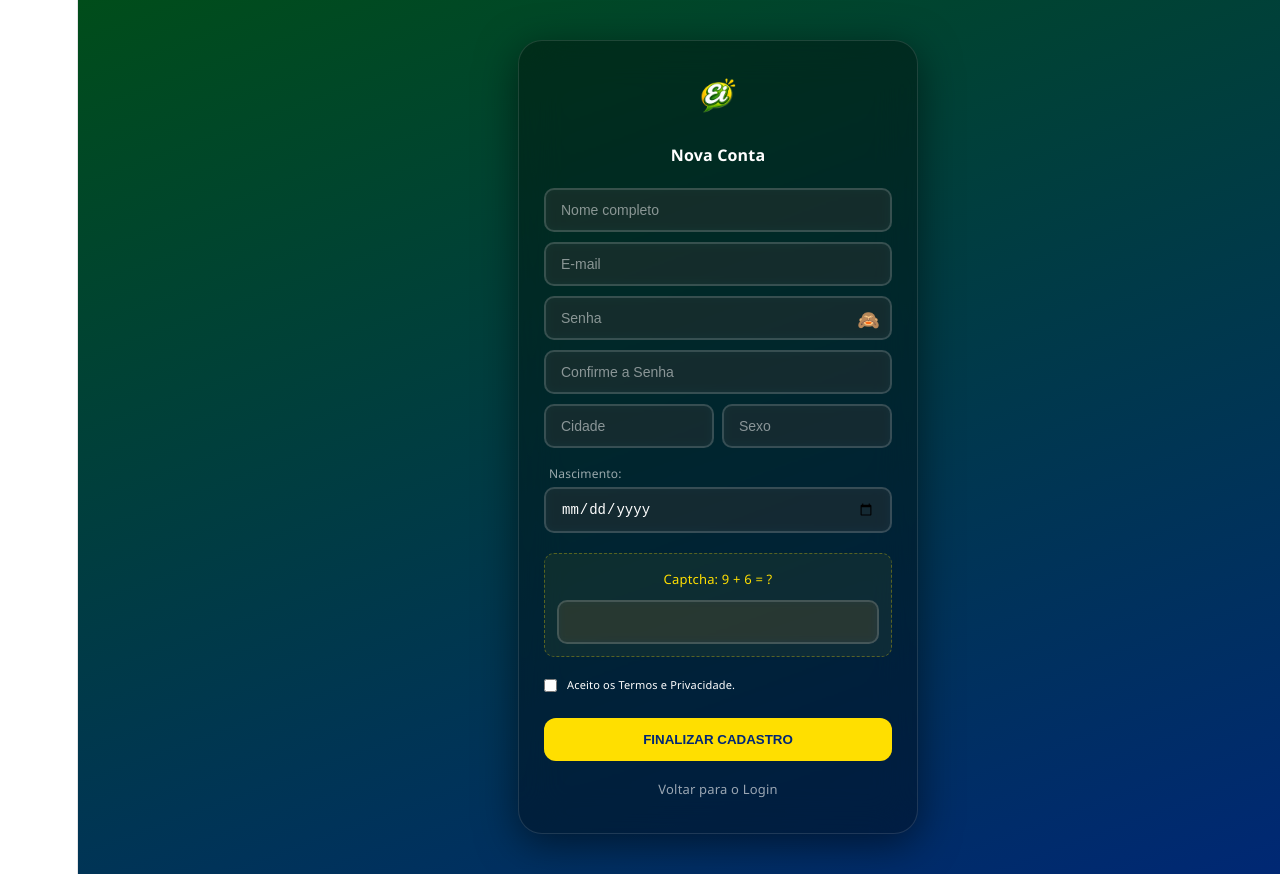
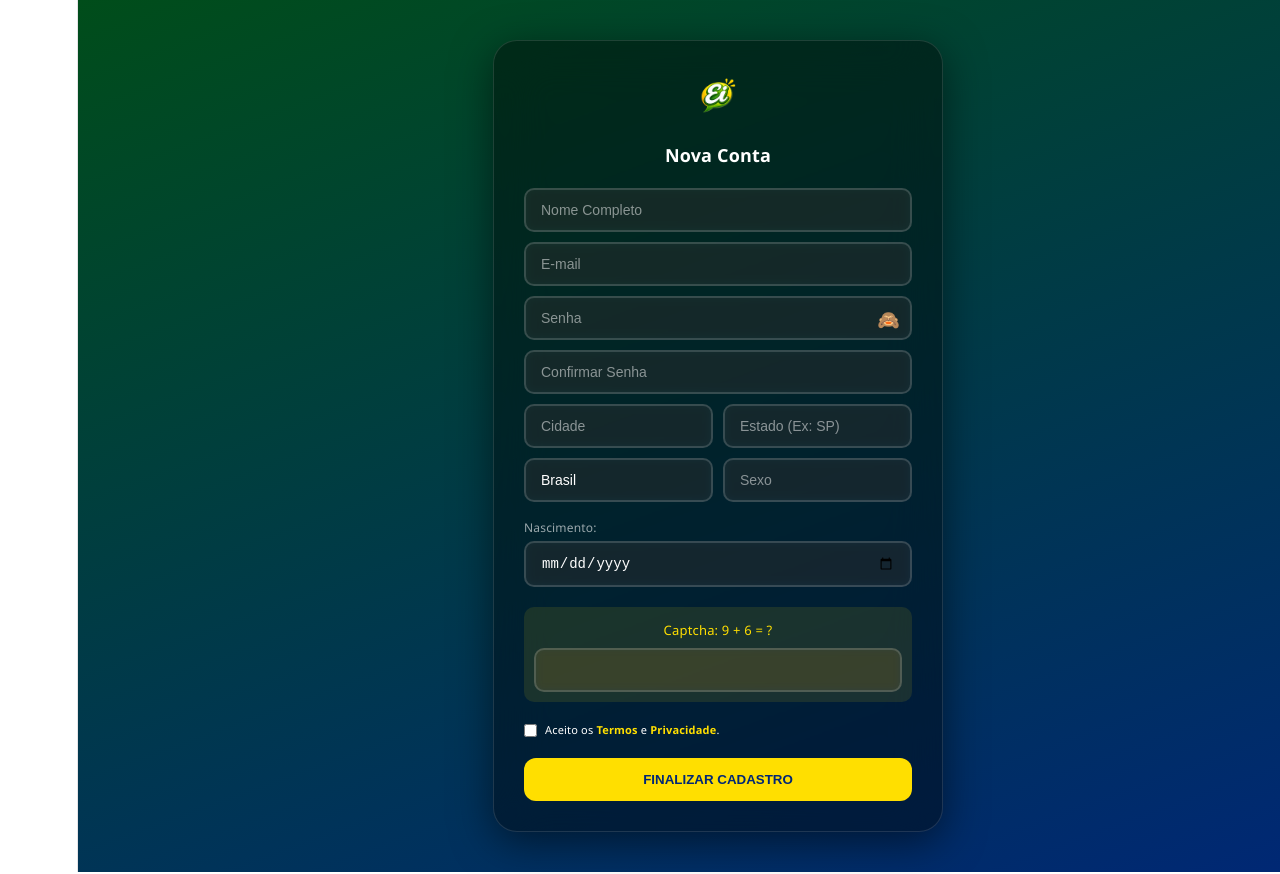
Before and after one commit to bebecaclaudio/ei-social, a React (Vite) app in the folder ei-social/: page / in a window 1280 px wide. Both pictures are taken after a click on the element "Cadastre-se". Shown: the top 874 px of the page. Built offline with nearby package versions, Linux system fonts and the light colour scheme; no server answers.

Commit message:
refatorando código da página de cadastro

```diff
--- a/ei-social/src/Cadastro.jsx
+++ b/ei-social/src/Cadastro.jsx
@@ -2,6 +2,7 @@ import { useState, useEffect } from 'react'
 import { auth } from './firebase-config'
 import { createUserWithEmailAndPassword, updateProfile } from 'firebase/auth'
 
+// Estilo dos inputs com foco no contraste para leitura
 const inputBaseStyle = {
   width: '100%',
   padding: '12px 15px',
@@ -23,43 +24,57 @@ const getInputStyle = (focado, temErro = false) => ({
   background: focado ? 'rgba(255, 255, 255, 0.12)' : 'rgba(255, 255, 255, 0.08)',
 });
 
+// Componente de Modal para leitura de Termos/Políticas
+const ModalPrivacidade = ({ titulo, conteudo, fechar }) => (
+  <div style={{
+    position: 'fixed', top: 0, left: 0, width: '100%', height: '100%',
+    background: 'rgba(0,0,0,0.8)', display: 'flex', alignItems: 'center', justifyContent: 'center',
+    zIndex: 1000, padding: '20px'
+  }}>
+    <div style={{
+      background: '#1a1a1a', padding: '25px', borderRadius: '20px', maxWidth: '500px',
+      width: '100%', color: 'white', maxHeight: '80vh', overflowY: 'auto', border: '1px solid #ffdf00'
+    }}>
+      <h3 style={{ color: '#ffdf00', marginTop: 0 }}>{titulo}</h3>
+      <p style={{ fontSize: '14px', lineHeight: '1.6', color: '#ccc' }}>{conteudo}</p>
+      <button onClick={fechar} style={{
+        width: '100%', padding: '10px', borderRadius: '10px', border: 'none',
+        background: '#ffdf00', color: '#002776', fontWeight: 'bold', cursor: 'pointer', marginTop: '15px'
+      }}>Entendi</button>
+    </div>
+  </div>
+);
+
 function Cadastro({ onVoltar }) {
   const [form, setForm] = useState({
     nome: '', email: '', senha: '', confirmarSenha: '',
-    nascimento: '', telefone: '', cidade: '', sexo: ''
+    nascimento: '', telefone: '', cidade: '', estado: '', pais: 'Brasil', sexo: ''
   })
   const [captcha, setCaptcha] = useState({ num1: 0, num2: 0, respostaUser: '' })
   const [erro, setErro] = useState('')
   const [carregando, setCarregando] = useState(false)
   const [focado, setFocado] = useState('')
   const [termos, setTermos] = useState(false)
-  const [mostrarSenha, setMostrarSenha] = useState(false);
+  const [mostrarSenha, setMostrarSenha] = useState(false)
+  const [modalAtivo, setModalAtivo] = useState(null)
 
-  useEffect(() => {
-    gerarCaptcha();
-  }, [])
+  useEffect(() => { gerarCaptcha() }, [])
 
-  function gerarCaptcha() {
-    setCaptcha({
-      num1: Math.floor(Math.random() * 9) + 1,
-      num2: Math.floor(Math.random() * 9) + 1,
-      respostaUser: ''
-    })
+  const gerarCaptcha = () => {
+    setCaptcha({ num1: Math.floor(Math.random() * 9) + 1, num2: Math.floor(Math.random() * 9) + 1, respostaUser: '' })
   }
 
-  function handleChange(e) {
-    setForm({ ...form, [e.target.name]: e.target.value })
-  }
+  const handleChange = (e) => setForm({ ...form, [e.target.name]: e.target.value })
 
   async function cadastrar() {
     setErro('')
     if (parseInt(captcha.respostaUser) !== (captcha.num1 + captcha.num2)) {
       setErro('Resultado do captcha incorreto!')
-      gerarCaptcha();
+      gerarCaptcha()
       return
     }
-    if (!form.nome || !form.email || !form.senha || !form.confirmarSenha || !form.nascimento || !form.cidade || !form.sexo) {
-      setErro('Preencha os campos obrigatórios!')
+    if (!form.nome || !form.email || !form.senha || !form.confirmarSenha || !form.nascimento || !form.cidade || !form.estado || !form.pais || !form.sexo) {
+      setErro('Preencha todos os campos obrigatórios!')
       return
     }
     setCarregando(true)
@@ -67,115 +82,86 @@ function Cadastro({ onVoltar }) {
       const resultado = await createUserWithEmailAndPassword(auth, form.email, form.senha)
       await updateProfile(resultado.user, { displayName: form.nome })
     } catch (e) {
-      setErro('Erro no cadastro. Verifique os dados.');
+      setErro('Erro no cadastro. Tente novamente.')
       setCarregando(false)
-      gerarCaptcha();
+      gerarCaptcha()
     }
   }
 
   return (
     <>
       <style>{`
-        input:-webkit-autofill {
-          -webkit-text-fill-color: #ffffff !important;
-          -webkit-box-shadow: 0 0 0px 1000px rgba(10, 30, 10, 0.9) inset !important;
-        }
+        input:-webkit-autofill { -webkit-text-fill-color: #ffffff !important; -webkit-box-shadow: 0 0 0px 1000px rgba(10, 30, 10, 0.9) inset !important; }
         input::placeholder { color: rgba(255, 255, 255, 0.5) !important; }
-        /* Remove setas do input number */
-        input::-webkit-outer-spin-button, input::-webkit-inner-spin-button { -webkit-appearance: none; margin: 0; }
       `}</style>
 
-      {/* CONTAINER PRINCIPAL COM SCROLL */}
+      {modalAtivo && (
+        <ModalPrivacidade
+          titulo={modalAtivo === 'termos' ? "Termos de Uso" : "Política de Privacidade"}
+          fechar={() => setModalAtivo(null)}
+          conteudo={modalAtivo === 'termos' ? "Ao usar o Ei, você concorda em respeitar outros usuários e não publicar conteúdo ilegal..." : "Seus dados são protegidos e usados apenas para a experiência na rede social..."}
+        />
+      )}
+
       <div style={{
-        minHeight: '100vh',
-        width: '100vw',
-        background: 'linear-gradient(160deg, #004d1a 0%, #002776 100%)',
-        display: 'flex',
-        flexDirection: 'column',
-        alignItems: 'center',
-        justifyContent: 'flex-start', // Começa do topo para não cortar no mobile
-        padding: '40px 20px',
-        boxSizing: 'border-box',
-        overflowY: 'auto' // Permite scroll se o conteúdo for grande
+        minHeight: '100vh', width: '100vw', background: 'linear-gradient(160deg, #004d1a 0%, #002776 100%)',
+        display: 'flex', alignItems: 'center', justifyContent: 'center', padding: '40px 20px', boxSizing: 'border-box'
       }}>
+        <div style={{
+          background: 'rgba(0,0,0,0.4)', backdropFilter: 'blur(25px)', borderRadius: '24px',
+          padding: '30px', width: '100%', maxWidth: '450px', textAlign: 'center',
+          boxShadow: '0 10px 40px rgba(0,0,0,0.5)', border: '1px solid rgba(255,255,255,0.12)'
+        }}>
+          <img src="/logo.png" alt="Ei" style={{ height: '50px', marginBottom: '15px' }} />
+          <p style={{ color: 'white', fontWeight: '600', marginBottom: '20px' }}>Nova Conta</p>
 
-        <div style={{
-          background: 'rgba(0,0,0,0.35)',
-          backdropFilter: 'blur(20px)',
-          borderRadius: '24px',
-          padding: '30px 25px',
-          width: '100%',
-          maxWidth: '400px',
-          textAlign: 'center',
-          boxShadow: '0 10px 40px rgba(0,0,0,0.5)',
-          border: '1px solid rgba(255,255,255,0.12)',
-          flexShrink: 0 // Impede o card de "esmagar"
-        }}>
+          {erro && <p style={{ color: '#ffdf00', fontSize: '13px', marginBottom: '15px' }}>{erro}</p>}
 
-          <img src="/logo.png" alt="Ei" style={{ height: '50px', marginBottom: '15px' }} />
-          <p style={{ color: 'white', fontSize: '16px', fontWeight: '600', marginBottom: '20px' }}>Nova Conta</p>
-
-          {erro && <p style={{ color: '#ffdf00', fontSize: '13px', marginBottom: '15px' }}>⚠️ {erro}</p>}
-
-          <input name="nome" type="text" placeholder={focado === 'nome' ? "" : "Nome completo"}
-            value={form.nome} onChange={handleChange} onFocus={() => setFocado('nome')} onBlur={() => setFocado('')}
-            style={getInputStyle(focado === 'nome')} />
-
-          <input name="email" type="email" placeholder={focado === 'email' ? "" : "E-mail"}
-            value={form.email} onChange={handleChange} onFocus={() => setFocado('email')} onBlur={() => setFocado('')}
-            style={getInputStyle(focado === 'email')} />
+          <input name="nome" placeholder={focado==='nome'?'':"Nome Completo"} onFocus={()=>setFocado('nome')} onBlur={()=>setFocado('')} value={form.nome} onChange={handleChange} style={getInputStyle(focado==='nome')} />
+          <input name="email" placeholder={focado==='email'?'':"E-mail"} onFocus={()=>setFocado('email')} onBlur={()=>setFocado('')} value={form.email} onChange={handleChange} style={getInputStyle(focado==='email')} />
 
           <div style={{ position: 'relative' }}>
-            <input name="senha" type={mostrarSenha ? "text" : "password"} placeholder={focado === 'senha' ? "" : "Senha"}
-              value={form.senha} onChange={handleChange} onFocus={() => setFocado('senha')} onBlur={() => setFocado('')}
-              style={getInputStyle(focado === 'senha')} />
-            <span onClick={() => setMostrarSenha(!mostrarSenha)} style={{ position: 'absolute', right: '12px', top: '10px', cursor: 'pointer', fontSize: '18px' }}>
-              {mostrarSenha ? '👁️' : '🙈'}
-            </span>
+            <input name="senha" type={mostrarSenha ? "text" : "password"} placeholder="Senha" value={form.senha} onChange={handleChange} style={getInputStyle(false)} />
+            <span onClick={() => setMostrarSenha(!mostrarSenha)} style={{ position: 'absolute', right: '12px', top: '10px', cursor: 'pointer' }}>{mostrarSenha?'👁️':'🙈'}</span>
           </div>
 
-          <input name="confirmarSenha" type={mostrarSenha ? "text" : "password"} placeholder={focado === 'conf' ? "" : "Confirme a Senha"}
-            value={form.confirmarSenha} onChange={handleChange} onFocus={() => setFocado('conf')} onBlur={() => setFocado('')}
-            style={getInputStyle(focado === 'conf', form.confirmarSenha && form.senha !== form.confirmarSenha)} />
+          <input name="confirmarSenha" type={mostrarSenha ? "text" : "password"} placeholder="Confirmar Senha" value={form.confirmarSenha} onChange={handleChange} style={getInputStyle(false, form.confirmarSenha && form.senha !== form.confirmarSenha)} />
 
-          <div style={{ display: 'flex', gap: '8px' }}>
-            <input name="cidade" type="text" placeholder="Cidade"
-              value={form.cidade} onChange={handleChange} style={getInputStyle(false)} />
-            <select name="sexo" value={form.sexo} onChange={handleChange}
-              style={{ ...getInputStyle(false), color: form.sexo === '' ? 'rgba(255,255,255,0.5)' : 'white' }}>
+          <div style={{ display: 'grid', gridTemplateColumns: '1fr 1fr', gap: '10px' }}>
+            <input name="cidade" placeholder="Cidade" value={form.cidade} onChange={handleChange} style={getInputStyle(false)} />
+            <input name="estado" placeholder="Estado (Ex: SP)" value={form.estado} onChange={handleChange} style={getInputStyle(false)} />
+          </div>
+
+          <div style={{ display: 'grid', gridTemplateColumns: '1fr 1fr', gap: '10px' }}>
+            <input name="pais" placeholder="País" value={form.pais} onChange={handleChange} style={getInputStyle(false)} />
+            <select name="sexo" value={form.sexo} onChange={handleChange} style={{ ...getInputStyle(false), color: form.sexo===''?'rgba(255,255,255,0.5)':'white' }}>
               <option value="" disabled>Sexo</option>
-              <option value="masculino">M</option>
-              <option value="feminino">F</option>
+              <option value="masculino">Masculino</option>
+              <option value="feminino">Feminino</option>
               <option value="outro">Outro</option>
             </select>
           </div>
 
           <div style={{ textAlign: 'left', marginBottom: '10px' }}>
-            <label style={{ color: 'rgba(255,255,255,0.6)', fontSize: '12px', marginLeft: '5px' }}>Nascimento:</label>
+            <label style={{ color: 'rgba(255,255,255,0.6)', fontSize: '12px' }}>Nascimento:</label>
             <input name="nascimento" type="date" value={form.nascimento} onChange={handleChange} style={getInputStyle(false)} />
           </div>
 
-          <div style={{ background: 'rgba(255,223,0,0.05)', padding: '12px', borderRadius: '10px', marginBottom: '15px', border: '1px dashed rgba(255,223,0,0.3)' }}>
-            <p style={{ color: '#ffdf00', fontSize: '13px', marginBottom: '8px' }}>Captcha: {captcha.num1} + {captcha.num2} = ?</p>
-            <input type="number" value={captcha.respostaUser} onChange={(e) => setCaptcha({...captcha, respostaUser: e.target.value})}
-              style={{ ...getInputStyle(false), marginBottom: 0, textAlign: 'center' }} />
+          <div style={{ background: 'rgba(255,223,0,0.1)', padding: '10px', borderRadius: '10px', marginBottom: '15px' }}>
+            <p style={{ color: '#ffdf00', fontSize: '13px', margin: '0 0 5px' }}>Captcha: {captcha.num1} + {captcha.num2} = ?</p>
+            <input type="number" value={captcha.respostaUser} onChange={(e)=>setCaptcha({...captcha, respostaUser: e.target.value})} style={{ ...getInputStyle(false), marginBottom: 0, textAlign: 'center' }} />
           </div>
 
-          <div style={{ display: 'flex', gap: '10px', alignItems: 'center', marginBottom: '20px' }}>
-            <input type="checkbox" checked={termos} onChange={(e) => setTermos(e.target.checked)} style={{ accentColor: '#ffdf00' }} />
-            <p style={{ color: 'white', fontSize: '11px', textAlign: 'left', margin: 0 }}>Aceito os Termos e Privacidade.</p>
+          <div style={{ display: 'flex', gap: '8px', alignItems: 'center', marginBottom: '15px', textAlign: 'left' }}>
+            <input type="checkbox" checked={termos} onChange={(e)=>setTermos(e.target.checked)} style={{ accentColor: '#ffdf00' }} />
+            <p style={{ color: 'white', fontSize: '11px', margin: 0 }}>
+              Aceito os <span onClick={()=>setModalAtivo('termos')} style={{ color: '#ffdf00', cursor: 'pointer', fontWeight: 'bold' }}>Termos</span> e <span onClick={()=>setModalAtivo('privacidade')} style={{ color: '#ffdf00', cursor: 'pointer', fontWeight: 'bold' }}>Privacidade</span>.
+            </p>
           </div>
 
-          <button onClick={cadastrar} disabled={carregando} style={{
-            width: '100%', padding: '14px', borderRadius: '12px', border: 'none',
-            background: '#ffdf00', color: '#002776', fontWeight: '800', cursor: 'pointer'
-          }}>
-            {carregando ? 'CARREGANDO...' : 'FINALIZAR CADASTRO'}
+          <button onClick={cadastrar} disabled={carregando} style={{ width: '100%', padding: '14px', borderRadius: '12px', border: 'none', background: '#ffdf00', color: '#002776', fontWeight: '800', cursor: 'pointer' }}>
+            {carregando ? 'PROCESSANDO...' : 'FINALIZAR CADASTRO'}
           </button>
-
-          <p onClick={onVoltar} style={{ color: 'rgba(255,255,255,0.6)', marginTop: '15px', fontSize: '13px', cursor: 'pointer' }}>
-            Voltar para o Login
-          </p>
         </div>
       </div>
     </>
```
